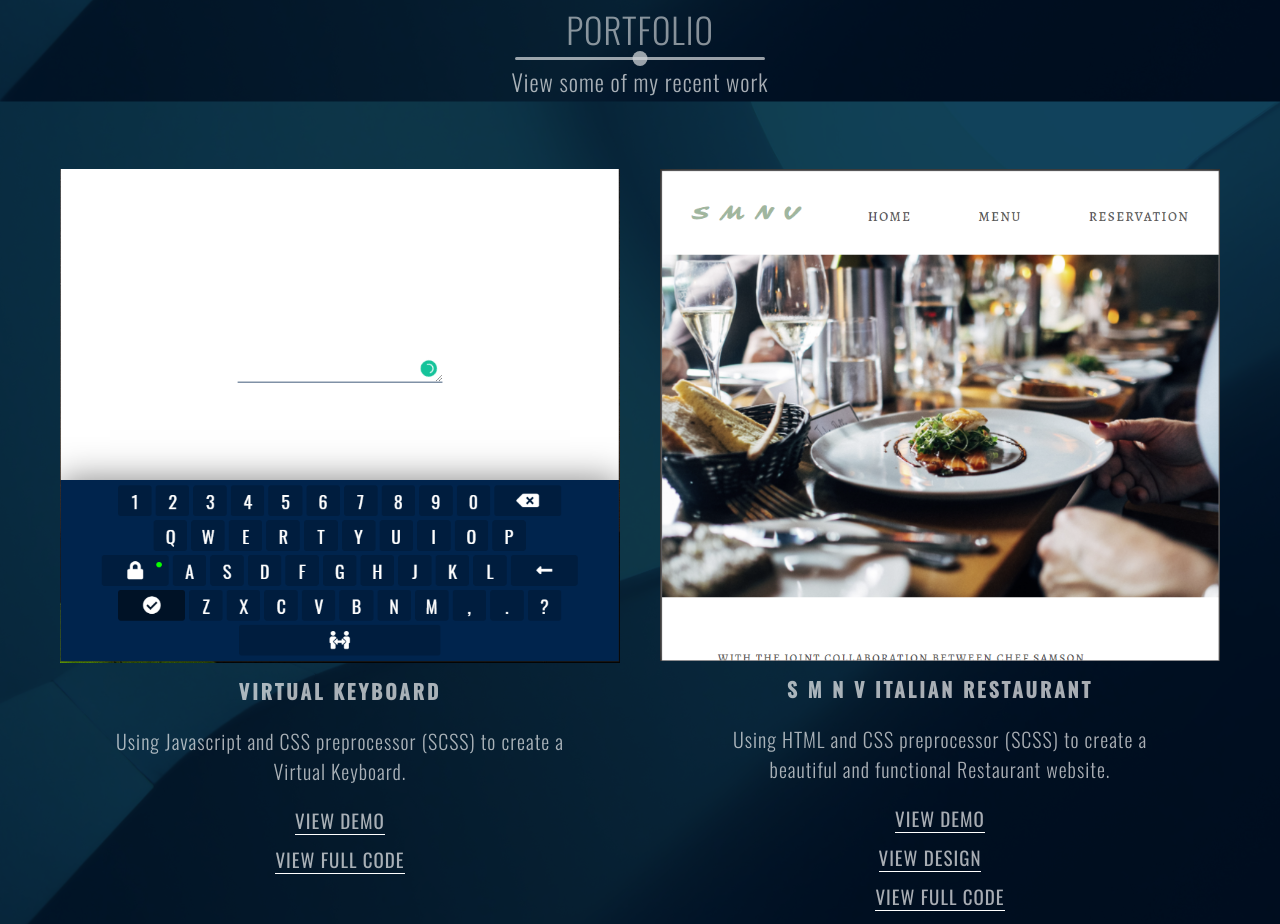
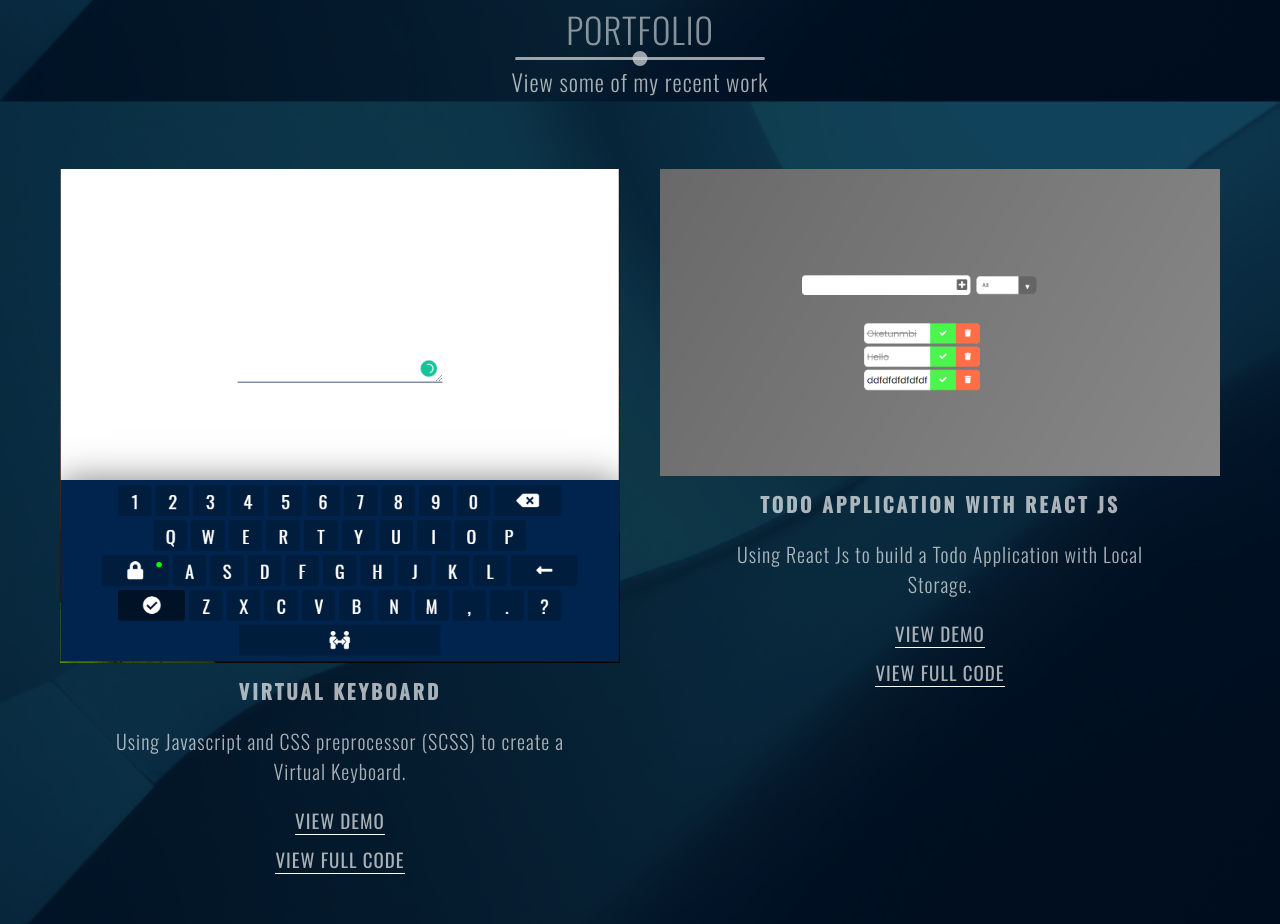
Before and after one commit to walex111/My-Port-website, a website built with Parcel: page index.html in a window 1280 px wide. Shown: the part 1605-2529 px from the top of the page. Built offline with nearby package versions, Linux system fonts and the light colour scheme.

Commit message:
Added React Js Todo Application

```diff
--- a/index.html
+++ b/index.html
@@ -154,6 +154,33 @@
                     >View Full Code</a
                   >
                 </div>
+                </div>
+              </div>
+
+              <div class="web-developement">
+                <div class="portfolio-img">
+                  <img src="img/Todo-App.PNG" alt="" />
+                </div>
+                <div class="portfolio-description">
+                  <h6>Todo Application With React Js</h6>
+                  <p>
+                    Using React Js to build a Todo Application with Local Storage.
+                  </p>
+
+                  <div class="links">
+                    <a
+                    href="https://affectionate-saha-c9c481.netlify.app"
+                    target="_blank"
+                    class="cta"
+                    >view Demo</a
+                  >
+                    <a
+                      href="https://github.com/walex111/React-Todo-App.git"
+                      target="_blank"
+                      class="cta"
+                      >View Full Code</a
+                    >
+                  </div>
                 </div>
               </div>
 
```
Also changed, not shown: img/Todo-App.PNG (added), 1 other file.
